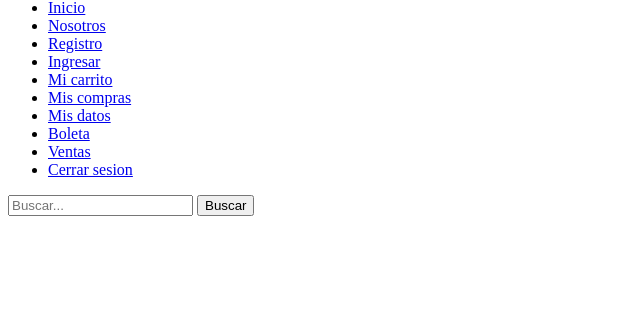
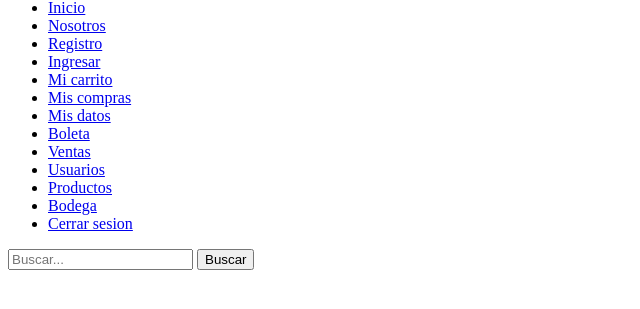
Before and after one commit to g0dspee/hazlotumismoloco, a plain HTML site: page menu_superior.html in a window 1280 px wide. Shown: the part 43-352 px from the top of the page, without its empty margins (0-640 px from the left). Drawn offline with Linux system fonts and the light colour scheme.

Commit message:
Agregado paginas al menu

```diff
--- a/menu_superior.html
+++ b/menu_superior.html
@@ -46,6 +46,15 @@
                 <a class="nav-link active" aria-current="page" href="ventas.html">Ventas</a>
               </li>
               <li class="nav-item">
+                <a class="nav-link active" aria-current="page" href="usuarios.html">Usuarios</a>
+              </li>
+              <li class="nav-item">
+                <a class="nav-link active" aria-current="page" href="productos.html">Productos</a>
+              </li>
+              <li class="nav-item">
+                <a class="nav-link active" aria-current="page" href="bodega.html">Bodega</a>
+              </li>
+              <li class="nav-item">
                 <a class="nav-link active" aria-current="page" href="index.html" onclick="//funcion cerrar sesion">Cerrar sesion</a>
               </li>
             </ul>
```
